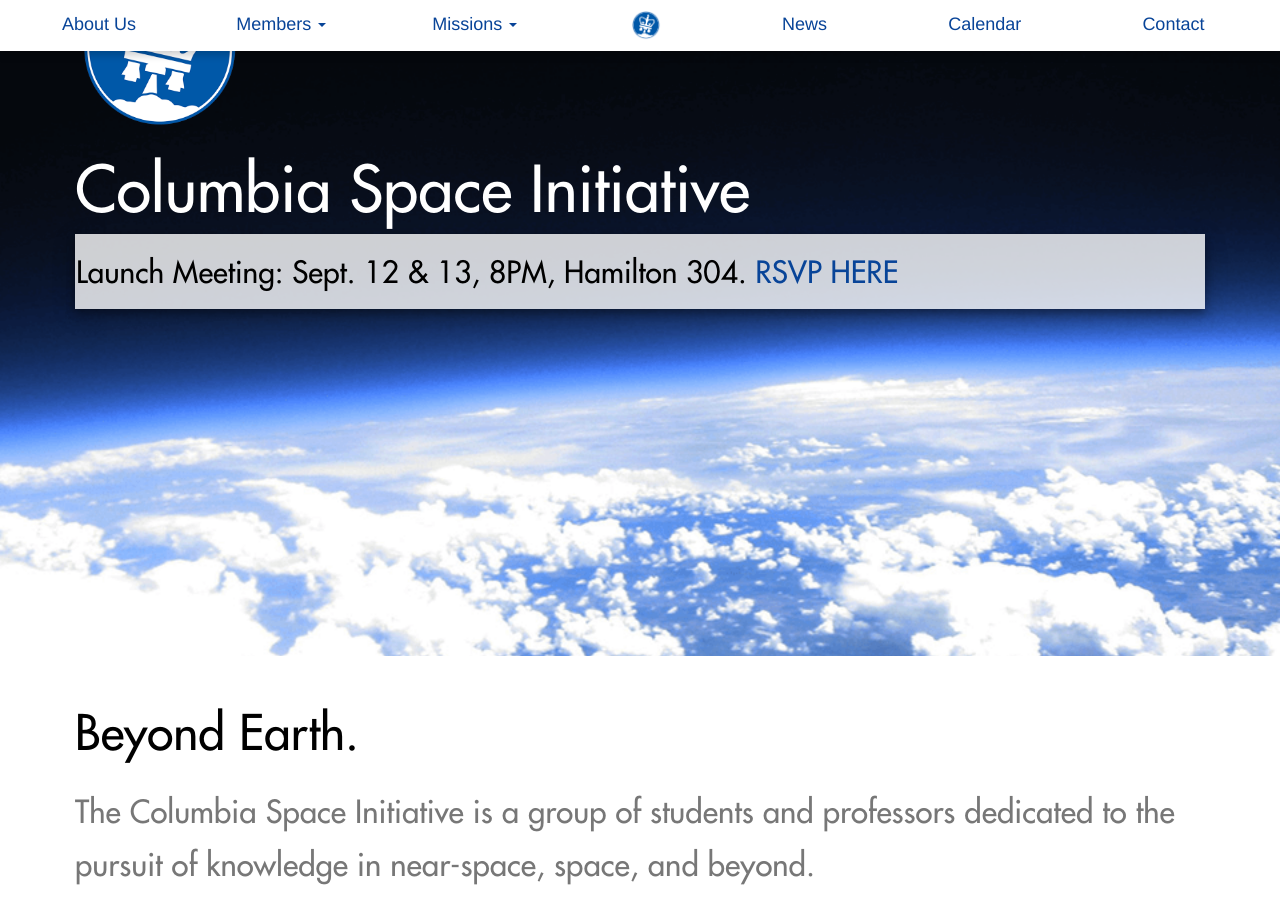
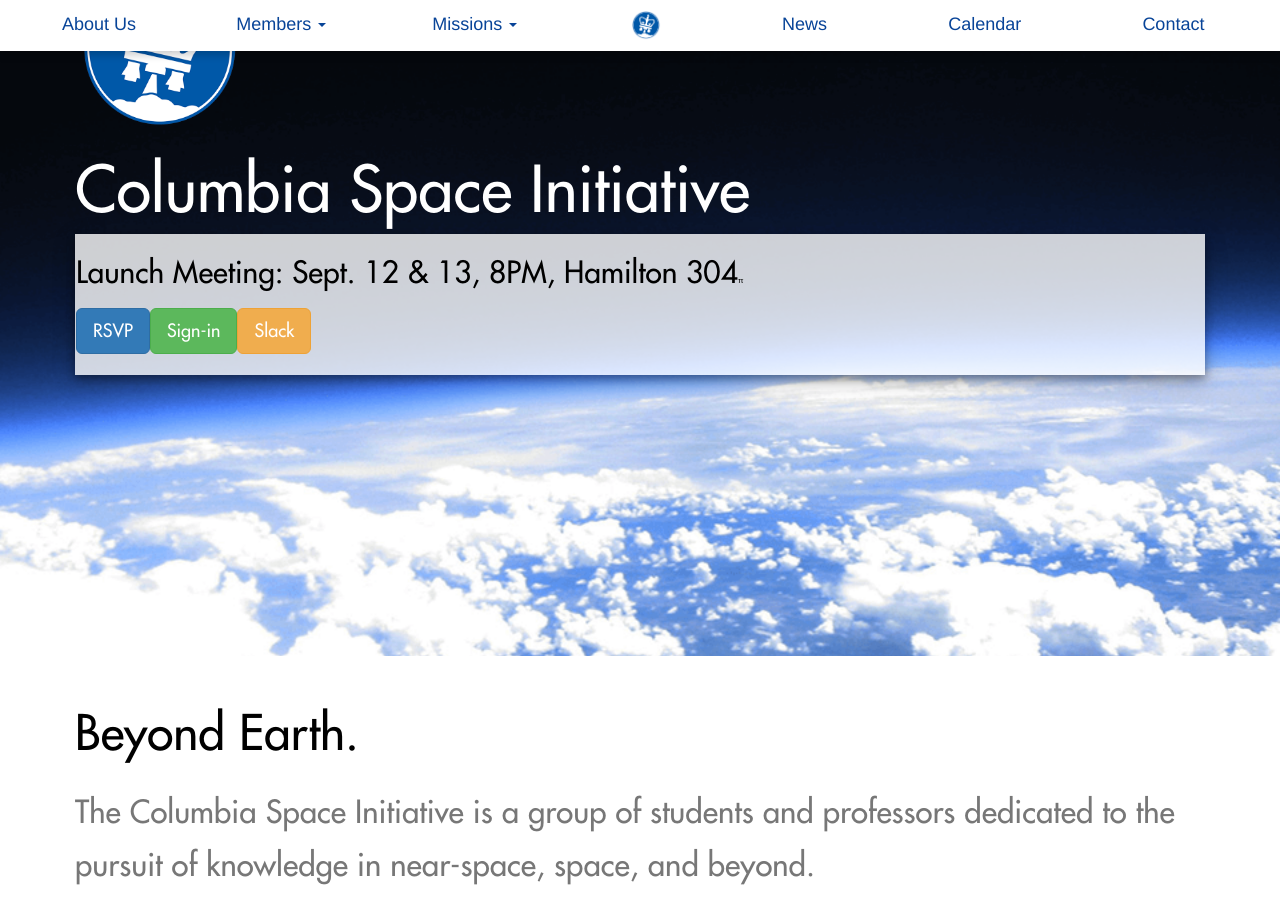
Before and after one commit to columbiaspace/columbiaspace.org, a Jekyll site: the page built from index.html, in a window 1280 px wide and 900 px high, scrolled down 244 px. Built offline with Jekyll 4.4.1, drawn with Linux system fonts in a browser that asks for light colours; nearby versions of some CDN libraries; comment, search, counter and statistics services are not loaded.

Commit message:
Update for use during meeting
Added button for RSVP
Added button for Sign-in
Added button for Slack
Added pi

```diff
--- a/index.html
+++ b/index.html
@@ -9,15 +9,23 @@
   <div class="container">
     <img src="/assets/media/img/csi-logo-small.png" id="jumbologo">
     <h1>Columbia Space Initiative</h1>
-    <!--
-    <style>h2{text-shadow: 1px 0 0 #000, 0 -1px 0 #000, 0 1px 0 #000, -1px 0 0 #000;}</style>
--->
+
+  <!-- If you inspected this because it looked like shit, talk to Jake about joining the website team.
+  Codeword is pineapple.-->
+  <!-- If you found this on github, same thing, talk to Jake. Codeword for you is crabapple.-->
+  <!-- If you found this through the pi symbol, same thing, talk to Jake. Codeword for you is apple pie. -->
+  <!-- Bonus points for slipping it in the conversation. -->
+  <!-- Bonus points if I miss it cause it was so smooth. -->
+  <!-- Bonus points for puns, -->
+  <!-- Bonus points if there's other people in the conversation and they get confused af -->
+
+  <!-- Looks bad, nuke ASAP. Integrate buttons to bottom of page afterwards -->
 	<div id="temp_div">
 		<style>
 			h2{color: black;}
 			#temp_div{background-color: rgba(255, 255, 255, 0.8); padding: 1px; box-shadow: 0 4px 8px 0 rgba(0, 0, 0, 0.3), 0 6px 20px 0 rgba(0, 0, 0, 0.25);}
 		</style>
-    	<h2>  Launch Meeting: Sept. 12 & 13, 8PM, Hamilton 304. <a href="https://www.facebook.com/events/1160135120724323/">RSVP HERE</a></h2>
+  	<h2>  Launch Meeting: Sept. 12 & 13, 8PM, Hamilton 304<span style="font-size:8px">&pi;</span></h2><h2><a href="https://www.facebook.com/events/1160135120724323/" class="btn btn-primary btn-lg">RSVP</a><a href="https://goo.gl/forms/WHbfm08szsfcsIPA3" class="btn btn-success btn-lg">Sign-in</a><a href="https://columbiaspace.slack.com/signup" class= "btn btn-warning btn-lg" >Slack</a></h2>
 	</div>
 
 
```
